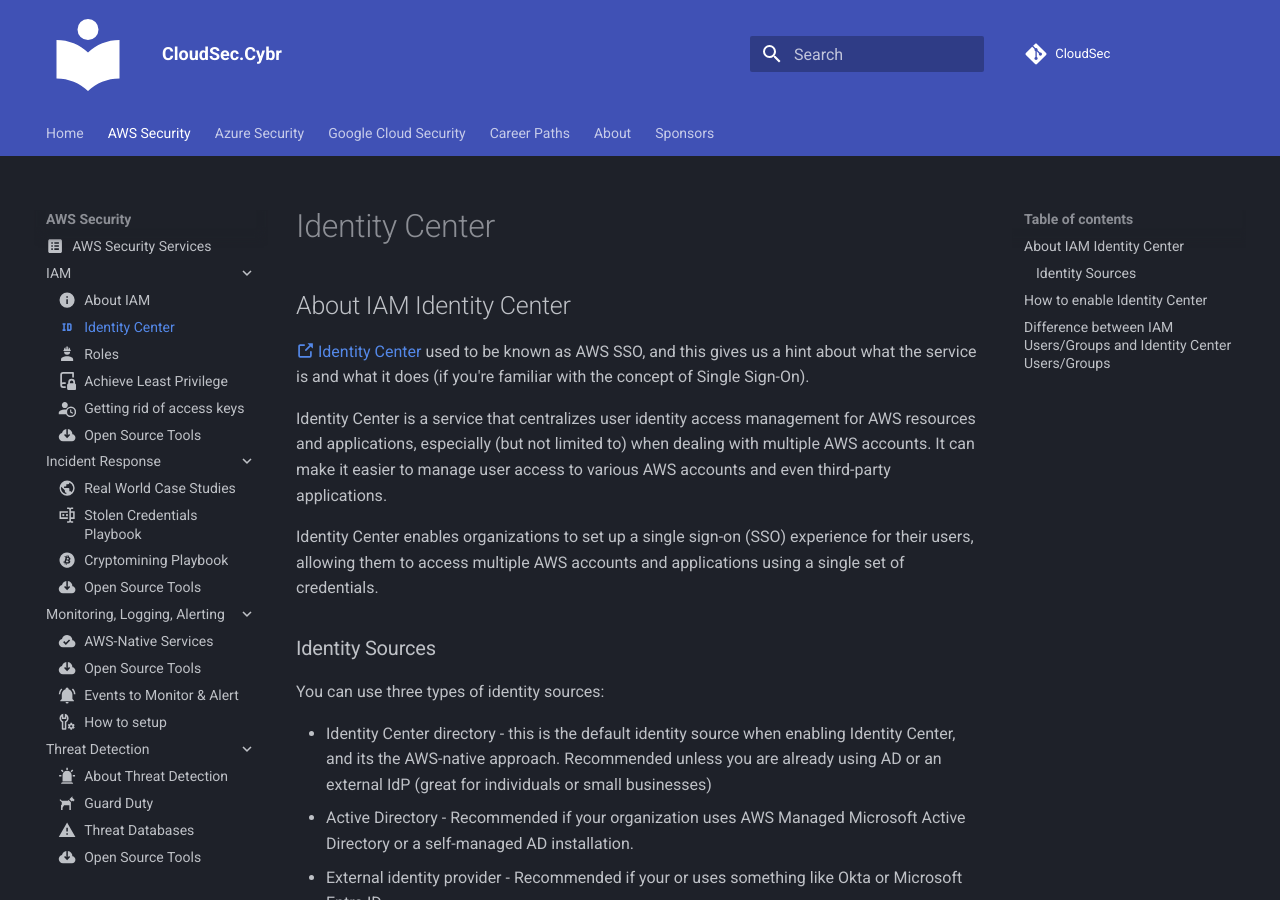
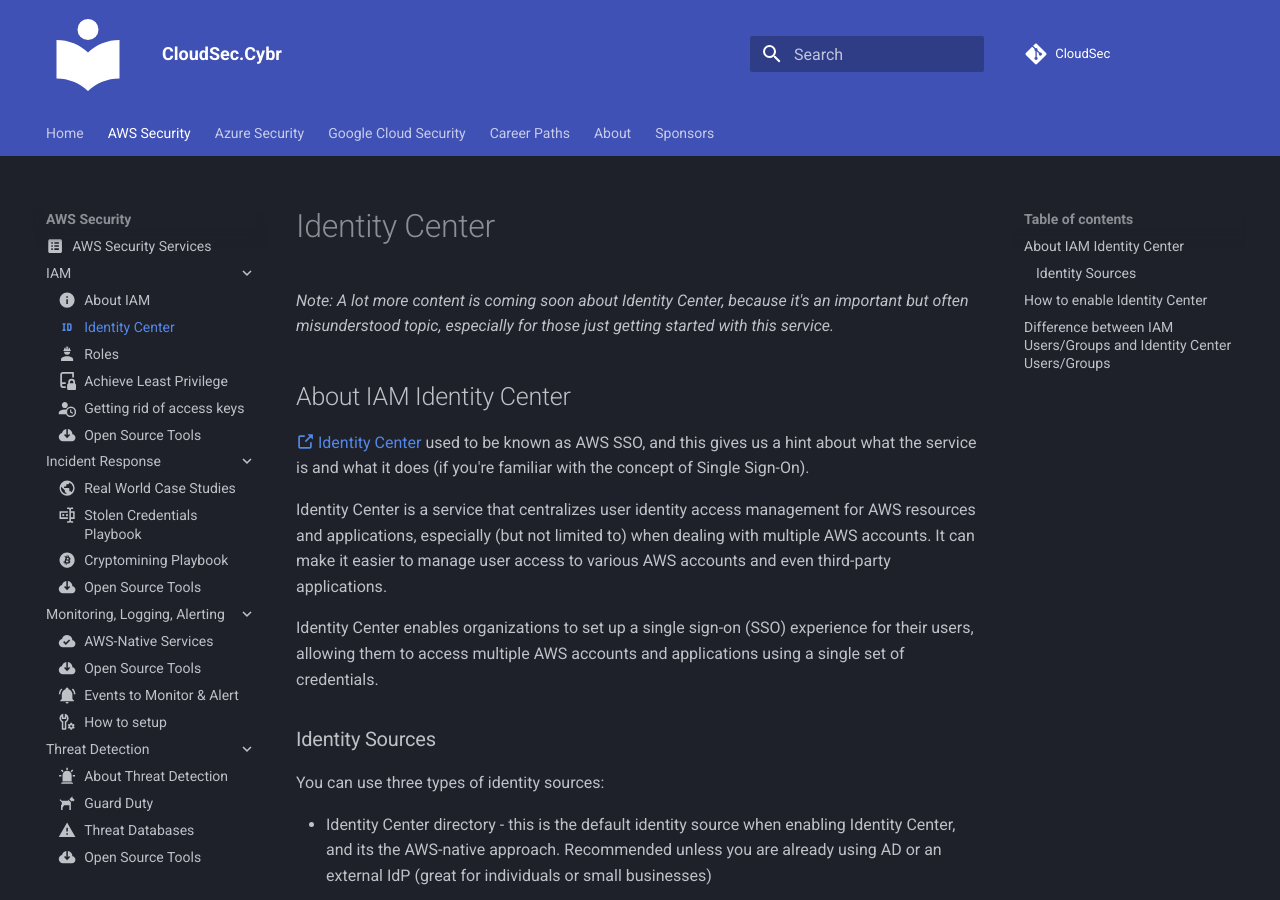
Before and after one commit to Cybr-Inc/CloudSec, an MkDocs documentation site: the page built from docs/aws/iam/identity-center.md, in a window 1280 px wide and 900 px high. Built offline with MkDocs 1.6.1 and Material for MkDocs 9.7.7, drawn with Linux system fonts in a browser that asks for light colours; comment, search, counter and statistics services are not loaded.

Commit message:
more info

```diff
--- a/docs/aws/iam/identity-center.md
+++ b/docs/aws/iam/identity-center.md
@@ -1,6 +1,8 @@
 ---
 icon: material/identifier
 ---
+
+_Note: A lot more content is coming soon about Identity Center, because it's an important but often misunderstood topic, especially for those just getting started with this service._
 
 ## About IAM Identity Center
 [ :octicons-link-external-16: Identity Center](https://aws.amazon.com/iam/identity-center/) used to be known as AWS SSO, and this gives us a hint about what the service is and what it does (if you're familiar with the concept of Single Sign-On).
```
